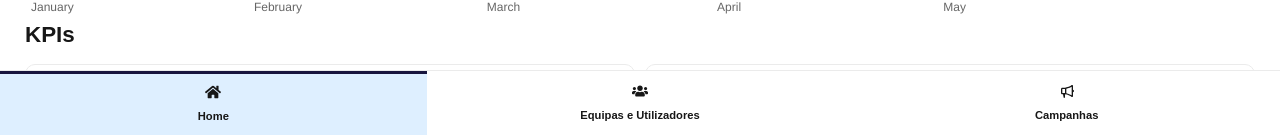
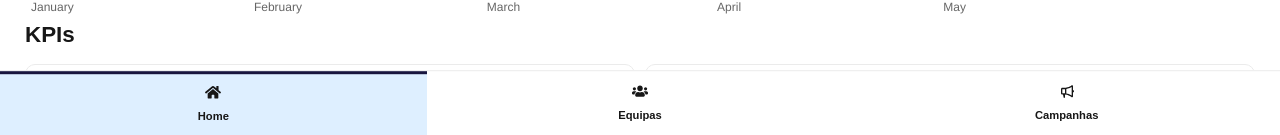
Before and after one commit to justRobbie/-temp-prj-001, a Next.js app: page / in a window 1280 px wide. Shown: the part 665-800 px from the top of the page. Built offline with nearby package versions, Linux system fonts and the light colour scheme.

Commit message:
refactor: clean up unused icon imports in components.global.tsx

```diff
--- a/src/app/globals.css
+++ b/src/app/globals.css
@@ -109,7 +109,10 @@ button[data-styletype]:hover svg {
 }
 
 footer {
-    grid-area: footer;
+    position: fixed;
+    top: 100%;
+    width: 100%;
+    transform: translate(0px, -100%);
     border-top-width: 1px;
 }
 
@@ -637,7 +640,7 @@ table thead th {
         grid-template-areas:
             "form nav"
             "form main"
-            "footer footer"
+            ". ."
         ;
     }
 
--- a/src/components/components.global.tsx
+++ b/src/components/components.global.tsx
@@ -10,7 +10,7 @@ const {
 
 export const COMP_FOOTER_LINKS = [
     { id: "h", name: "Home", link: "/", icon: <HomeIcon /> },
-    { id: "t", name: "Equipas e Utilizadores", link: "/manager", icon: <UsersIcon /> },
+    { id: "t", name: "Equipas", link: "/manager", icon: <UsersIcon /> },
     // { id: "p", name: "Roteiros", link: "/planner", icon: <Calendar1Icon /> },
     // { id: "a", name: "Dados", link: "/analyst", icon: <DashboardIcon /> },
     { id: "c", name: "Campanhas", link: "/campaigns", icon: <MegaphoneIcon /> },
```
